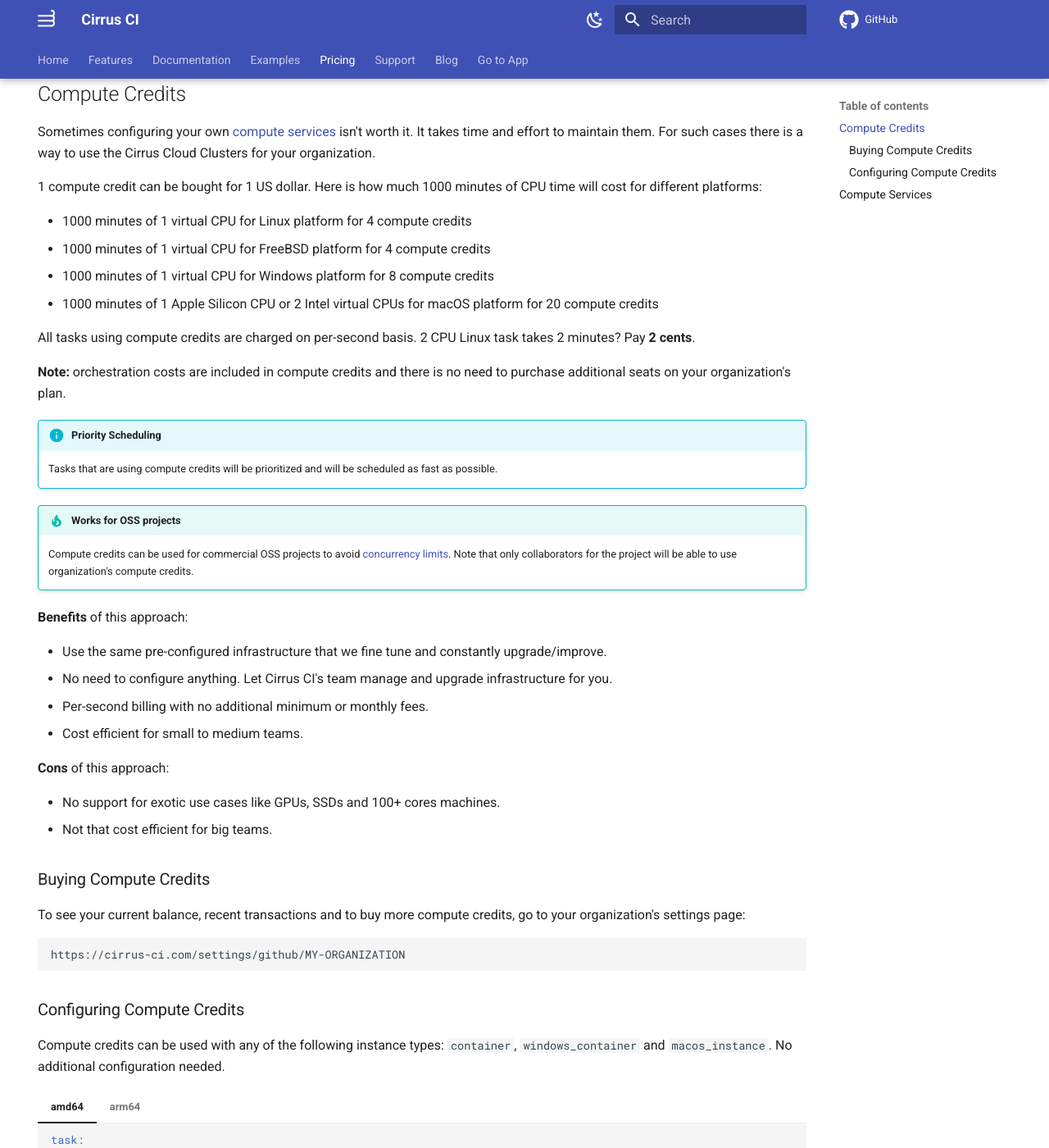
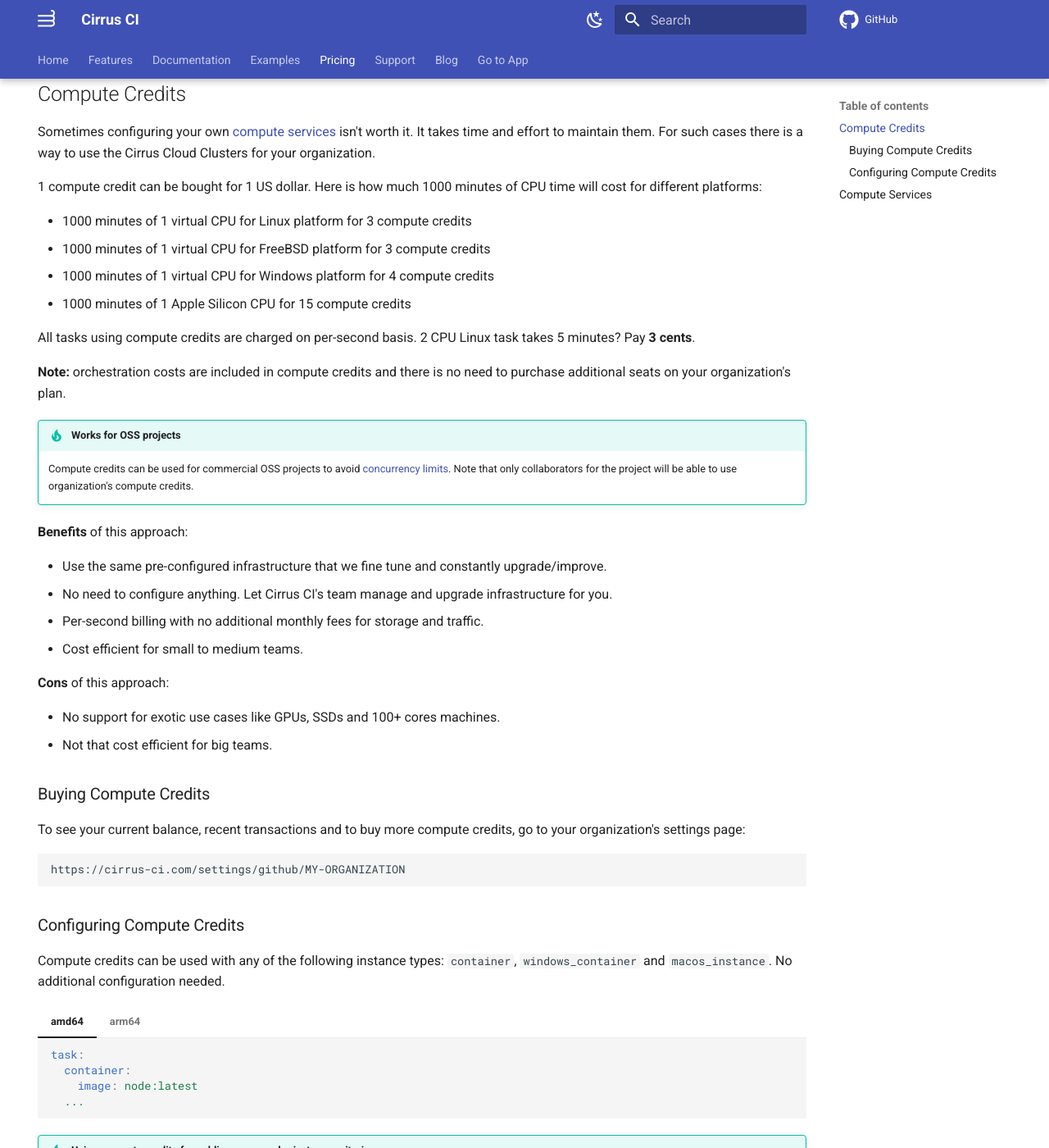
Before and after one commit to cirruslabs/cirrus-ci-docs, an MkDocs documentation site: the page built from docs/pricing.md, in a window 1280 px wide and 1400 px high, scrolled down 886 px. Shown: the whole window at 82% size. Built offline with MkDocs 1.6.1 and Material for MkDocs 9.7.7, drawn with Linux system fonts in a browser that asks for light colours; comment, search, counter and statistics services are not loaded.

Commit message:
Drop prices even more (#1209)

```diff
--- a/docs/pricing.md
+++ b/docs/pricing.md
@@ -24,17 +24,14 @@ Sometimes configuring your own [compute services](#compute-services) isn't worth
 
 1 compute credit can be bought for 1 US dollar. Here is how much 1000 minutes of CPU time will cost for different platforms:
 
-* 1000 minutes of 1 virtual CPU for Linux platform for 4 compute credits
-* 1000 minutes of 1 virtual CPU for FreeBSD platform for 4 compute credits
-* 1000 minutes of 1 virtual CPU for Windows platform for 8 compute credits
-* 1000 minutes of 1 Apple Silicon CPU or 2 Intel virtual CPUs for macOS platform for 20 compute credits
+* 1000 minutes of 1 virtual CPU for Linux platform for 3 compute credits
+* 1000 minutes of 1 virtual CPU for FreeBSD platform for 3 compute credits
+* 1000 minutes of 1 virtual CPU for Windows platform for 4 compute credits
+* 1000 minutes of 1 Apple Silicon CPU for 15 compute credits
 
-All tasks using compute credits are charged on per-second basis. 2 CPU Linux task takes 2 minutes? Pay **2 cents**.
+All tasks using compute credits are charged on per-second basis. 2 CPU Linux task takes 5 minutes? Pay **3 cents**.
 
 **Note:** orchestration costs are included in compute credits and there is no need to purchase additional seats on your organization's plan.
-
-!!! info "Priority Scheduling"
-    Tasks that are using compute credits will be prioritized and will be scheduled as fast as possible.
 
 !!! tip "Works for OSS projects"
     Compute credits can be used for commercial OSS projects to avoid [concurrency limits](faq.md#are-there-any-limits).
@@ -44,7 +41,7 @@ All tasks using compute credits are charged on per-second basis. 2 CPU Linux tas
 
 * Use the same pre-configured infrastructure that we fine tune and constantly upgrade/improve.
 * No need to configure anything. Let Cirrus CI's team manage and upgrade infrastructure for you.
-* Per-second billing with no additional minimum or monthly fees.
+* Per-second billing with no additional monthly fees for storage and traffic.
 * Cost efficient for small to medium teams.
 
 **Cons** of this approach:
```
Also changed, not shown: docs/blog/posts/2023-07-17-no-unlimited-free-usage.md (+4 -4 lines).
